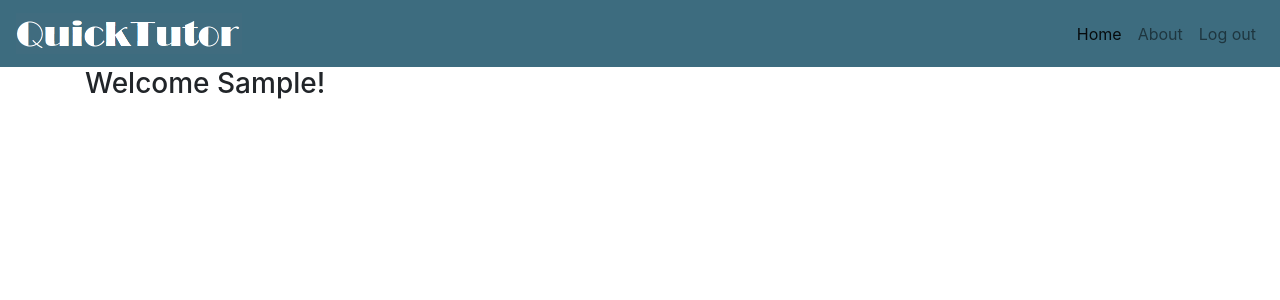
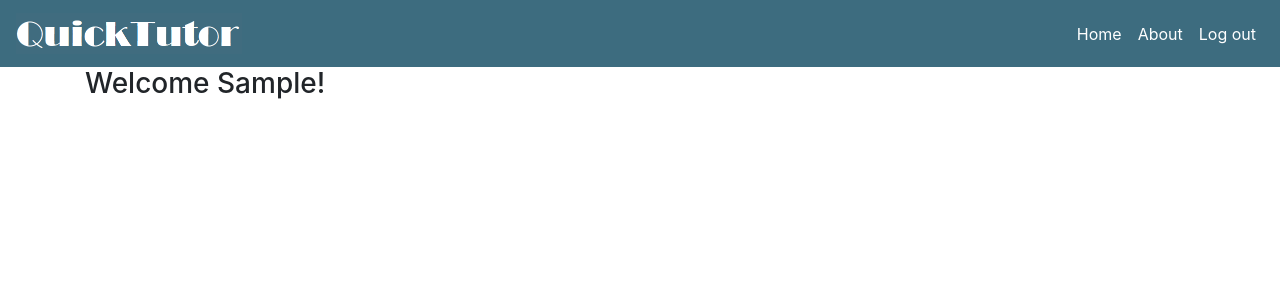
Before and after one commit to belengrimaldi/CS3240-QuickTutor, a Django app: page / in a window 1280 px wide. Shown: the top 300 px of the page. Run offline with Django 3.2, Linux system fonts and the light colour scheme; the visitor is signed in with stand-in values (Sample User, id 1); some libraries are stand-ins or nearby versions.

Commit message:
color of links

```diff
--- a/static/templates/static/about.html
+++ b/static/templates/static/about.html
@@ -3,7 +3,6 @@
 {% block content %}
 
 <link rel="stylesheet" type="text/css" href="{% static 'static/about.css' %}">
-
 
 <h1>About QuickTutor</h1>
 <div class="row">
--- a/user/templates/base.html
+++ b/user/templates/base.html
@@ -22,9 +22,9 @@
     </button>
     <div class="collapse navbar-collapse flex-row-reverse" id="navbarNavAltMarkup">
       <div class="navbar-nav">
-        <a class="nav-item nav-link active" href="#">Home <span class="sr-only">(current)</span></a>
-        <a class="nav-item nav-link" href="/about">About</a>
-        <a class="nav-item nav-link" href="/account/logout">Log out</a></li>
+        <a class="nav-item nav-link" style="color:white" href="/">Home <span class="sr-only">(current)</span></a>
+        <a class="nav-item nav-link" style="color:white" href="/about">About</a>
+        <a class="nav-item nav-link" style="color:white" href="/account/logout">Log out</a></li>
       </div>
     </div>
   </nav>
```
Also changed, not shown: static/templates/static/aboutHeader.html (renamed from static/templates/static/base.html, +6 -19 lines).
